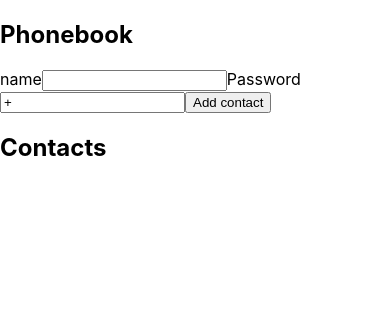
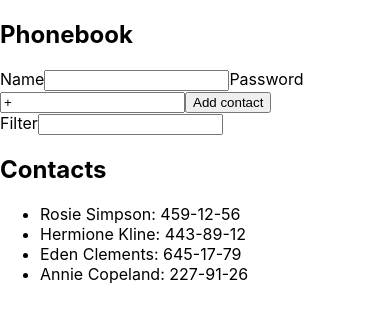
Before and after one commit to IvanRuskevych/goit-react-hw-02-phonebook, a React (Create React App) app: page / in a window 390 px wide. Shown: the top 322 px of the page. Built offline with nearby package versions, Linux system fonts and the light colour scheme.

Commit message:
done step 1-3 of hw-02-phonebook

```diff
--- a/src/components/App.jsx
+++ b/src/components/App.jsx
@@ -3,9 +3,15 @@
 
 class App extends Component {
   state = {
-    contacts: [],
+    contacts: [
+      { id: 'id-1', name: 'Rosie Simpson', number: '459-12-56' },
+      { id: 'id-2', name: 'Hermione Kline', number: '443-89-12' },
+      { id: 'id-3', name: 'Eden Clements', number: '645-17-79' },
+      { id: 'id-4', name: 'Annie Copeland', number: '227-91-26' },
+    ],
     name: '',
     number: '+',
+    filter: '',
   };
 
   handleChange = name => e => {
@@ -30,13 +36,23 @@
     this.addContact(this.state);
   };
 
+  handleFilterContacts = () => {
+    const { filter, contacts } = this.state;
+    const normilizedFilter = filter.toLowerCase().trim();
+
+    return contacts.filter(contact =>
+      contact.name.toLowerCase().includes(normilizedFilter)
+    );
+  };
+
   render() {
+    const filteredContacts = this.handleFilterContacts();
     return (
       <>
         <h2>Phonebook</h2>
         <form autoComplete="off" onSubmit={this.handleSubmit}>
           <label>
-            name
+            Name
             <input
               name="name"
               type="text"
@@ -60,11 +76,21 @@
             />
           </label>
           <button type="submit">Add contact</button>
+          <br />
+          <label>
+            Filter
+            <input
+              type="text"
+              name="filter"
+              value={this.state.filter}
+              onChange={this.handleChange('filter')}
+            />
+          </label>
         </form>
 
         <h2>Contacts</h2>
         <ul>
-          {this.state.contacts.map(contact => {
+          {filteredContacts.map(contact => {
             return (
               <li key={nanoid(5)}>{`${contact.name}: ${contact.number}`}</li>
             );
```
